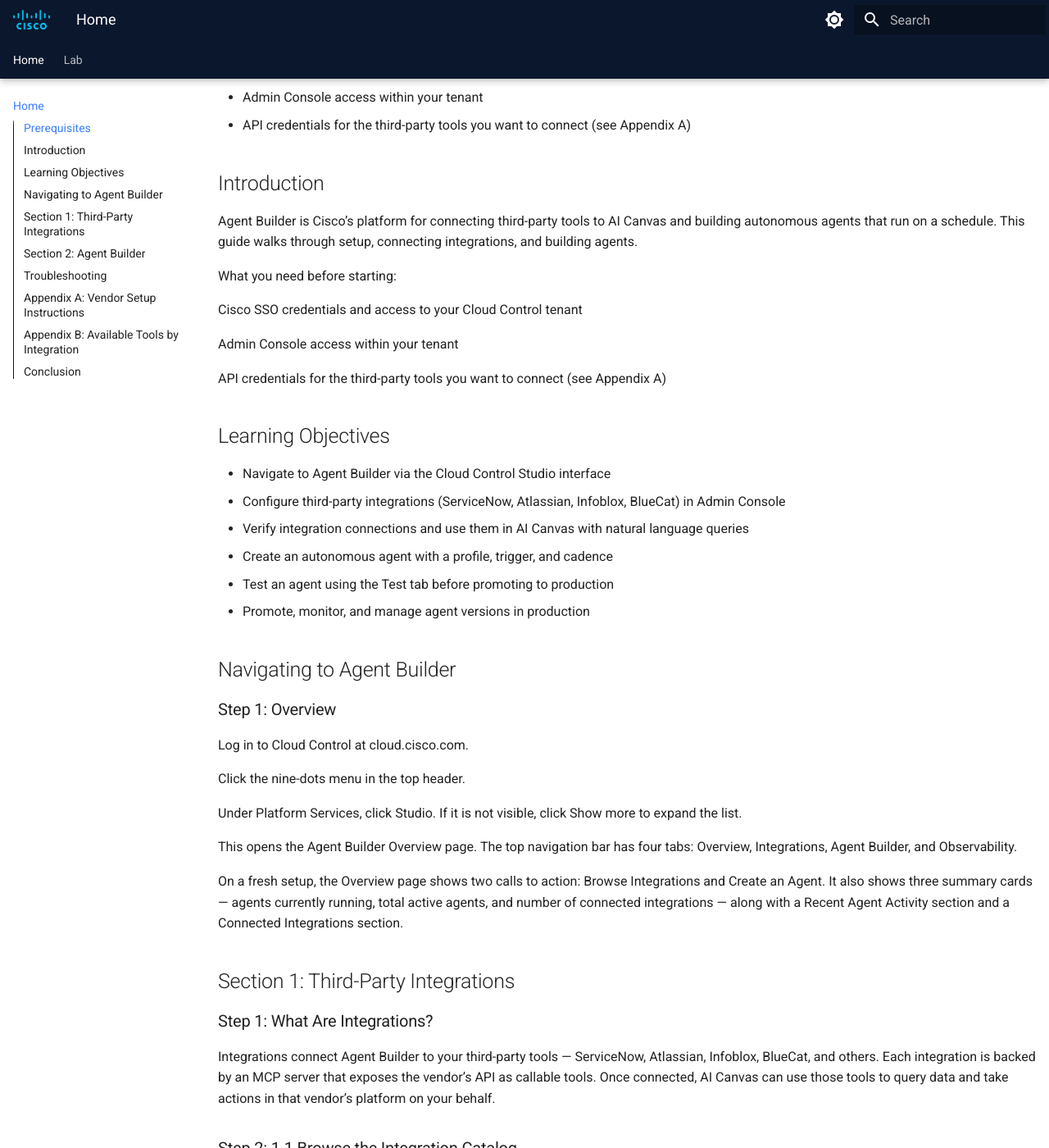
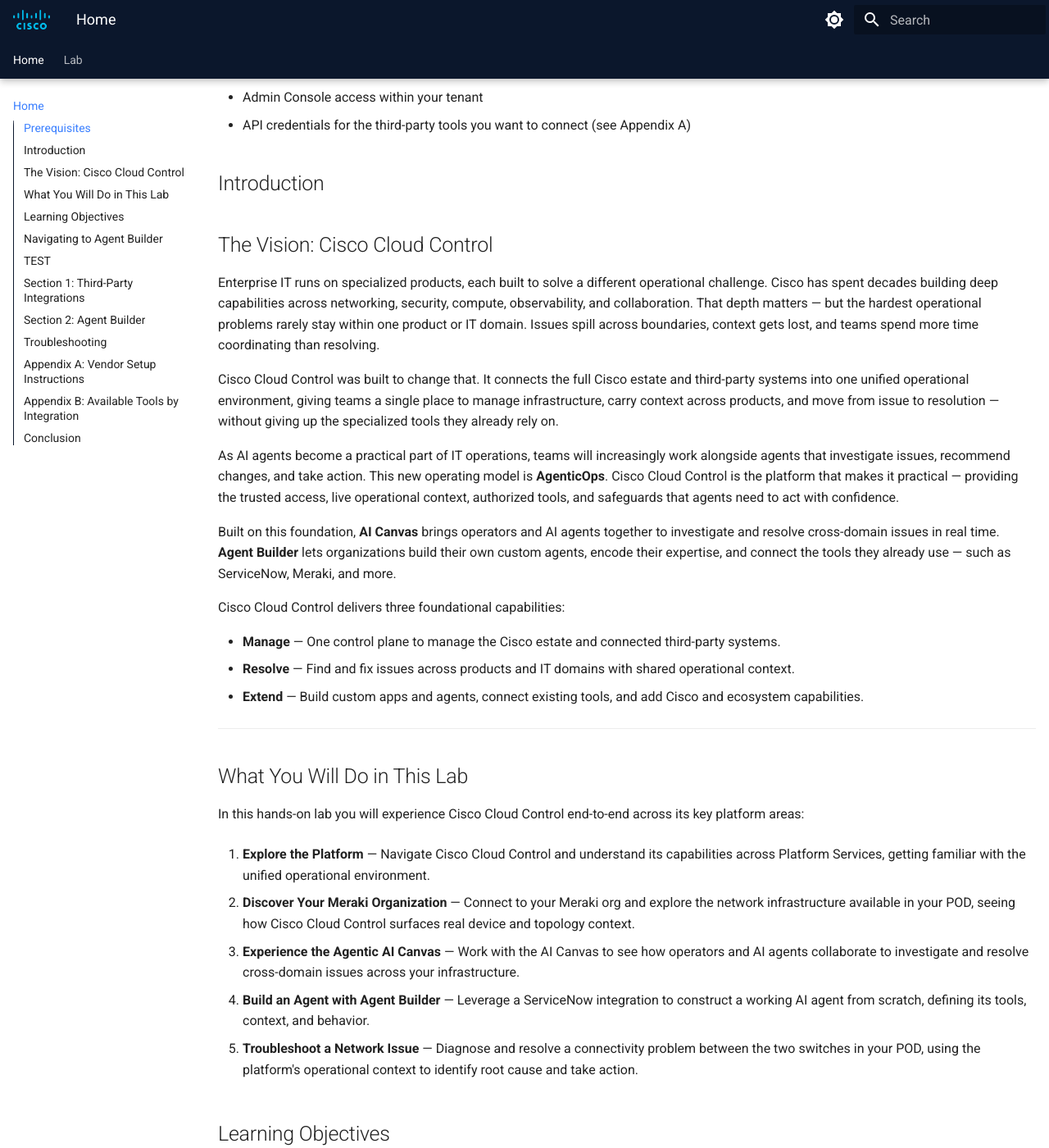
Before and after one commit to mokuma56/tedcn24-01-fy27, an MkDocs documentation site: the page built from docs/index.md, in a window 1280 px wide and 1400 px high, scrolled down 313 px. Shown: the whole window at 82% size. Built offline with MkDocs 1.6.1 and Material for MkDocs 9.7.7, drawn with Linux system fonts in a browser that asks for light colours; some of the changed text lies outside the part shown.

Commit message:
Update lab guide — 2026-07-18 19:32

```diff
--- a/docs/index.md
+++ b/docs/index.md
@@ -1,4 +1,4 @@
-# Agent Builder — Getting Started Guide
+#  (TEDC24) Unlock the Potential of Cisco’s Agentic Ops Framework
 
 **Version:** 0.4 Draft  |  **Author:** Unknown  |  **Date:** 2026-07-18  |  **Difficulty:** Intermediate  |  **Duration:** 60 min
 
@@ -12,15 +12,37 @@
 
 ## Introduction
 
-Agent Builder is Cisco’s platform for connecting third-party tools to AI Canvas and building autonomous agents that run on a schedule. This guide walks through setup, connecting integrations, and building agents.
+## The Vision: Cisco Cloud Control
 
-What you need before starting:
+Enterprise IT runs on specialized products, each built to solve a different operational challenge. Cisco has spent decades building deep capabilities across networking, security, compute, observability, and collaboration. That depth matters — but the hardest operational problems rarely stay within one product or IT domain. Issues spill across boundaries, context gets lost, and teams spend more time coordinating than resolving.
 
-Cisco SSO credentials and access to your Cloud Control tenant
+Cisco Cloud Control was built to change that. It connects the full Cisco estate and third-party systems into one unified operational environment, giving teams a single place to manage infrastructure, carry context across products, and move from issue to resolution — without giving up the specialized tools they already rely on.
 
-Admin Console access within your tenant
+As AI agents become a practical part of IT operations, teams will increasingly work alongside agents that investigate issues, recommend changes, and take action. This new operating model is **AgenticOps**. Cisco Cloud Control is the platform that makes it practical — providing the trusted access, live operational context, authorized tools, and safeguards that agents need to act with confidence.
 
-API credentials for the third-party tools you want to connect (see Appendix A)
+Built on this foundation, **AI Canvas** brings operators and AI agents together to investigate and resolve cross-domain issues in real time. **Agent Builder** lets organizations build their own custom agents, encode their expertise, and connect the tools they already use — such as ServiceNow, Meraki, and more.
+
+Cisco Cloud Control delivers three foundational capabilities:
+
+- **Manage** — One control plane to manage the Cisco estate and connected third-party systems.
+- **Resolve** — Find and fix issues across products and IT domains with shared operational context.
+- **Extend** — Build custom apps and agents, connect existing tools, and add Cisco and ecosystem capabilities.
+
+---
+
+## What You Will Do in This Lab
+
+In this hands-on lab you will experience Cisco Cloud Control end-to-end across its key platform areas:
+
+1. **Explore the Platform** — Navigate Cisco Cloud Control and understand its capabilities across Platform Services, getting familiar with the unified operational environment.
+
+2. **Discover Your Meraki Organization** — Connect to your Meraki org and explore the network infrastructure available in your POD, seeing how Cisco Cloud Control surfaces real device and topology context.
+
+3. **Experience the Agentic AI Canvas** — Work with the AI Canvas to see how operators and AI agents collaborate to investigate and resolve cross-domain issues across your infrastructure.
+
+4. **Build an Agent with Agent Builder** — Leverage a ServiceNow integration to construct a working AI agent from scratch, defining its tools, context, and behavior.
+
+5. **Troubleshoot a Network Issue** — Diagnose and resolve a connectivity problem between the two switches in your POD, using the platform's operational context to identify root cause and take action.
 
 ## Learning Objectives
 
@@ -45,17 +67,21 @@
 
 On a fresh setup, the Overview page shows two calls to action: Browse Integrations and Create an Agent. It also shows three summary cards — agents currently running, total active agents, and number of connected integrations — along with a Recent Agent Activity section and a Connected Integrations section.
 
+## TEST
+
+this is a test section
+
 ## Section 1: Third-Party Integrations
 
-### Step 1: What Are Integrations?
+### Step 2: What Are Integrations?
 
 Integrations connect Agent Builder to your third-party tools — ServiceNow, Atlassian, Infoblox, BlueCat, and others. Each integration is backed by an MCP server that exposes the vendor’s API as callable tools. Once connected, AI Canvas can use those tools to query data and take actions in that vendor’s platform on your behalf.
 
-### Step 2: 1.1 Browse the Integration Catalog
+### Step 3: Browse the Integration Catalog
 
 Click the Integrations tab. You will see a tile catalog with one tile per available MCP server. Each tile shows the vendor name, product description, and either a + Configure button (not yet connected) or a ✓ Configured checkmark (already connected) in the bottom right corner.
 
-### Step 3: 1.2 Configure an Integration
+### Step 4: 1.2 Configure an Integration
 
 Clicking + Configure on a tile cross-launches you into the Integrations section of the Admin Console. You can also navigate there directly:
 
@@ -99,7 +125,7 @@
 
 ## Section 2: Agent Builder
 
-### Step 1: 2.1 Creating an Agent
+### Step 7: 2.1 Creating an Agent
 
 Before creating an agent, verify that all integrations the agent will need are already configured:
 
@@ -111,7 +137,7 @@
 
 Click either to start the agent creation flow. Agent creation has three steps: Agent Profile → Triggers → Review.
 
-### Step 2: Step 1: Agent Profile
+### Step 8: Step 1: Agent Profile
 
 Tips for writing good instructions:
 
@@ -229,7 +255,7 @@
 
 This appendix covers what you need from each vendor’s platform to complete the credential form in Admin Console.
 
-### Step 1: ServiceNow CMDB
+### Step 16: ServiceNow CMDB
 
 Fields in Admin Console:
 
@@ -241,7 +267,7 @@
 
 To be added.
 
-### Step 2: ServiceNow ITSM
+### Step 17: ServiceNow ITSM
 
 Fields in Admin Console:
 
@@ -339,19 +365,19 @@
 
 What Canvas can do via each integration is determined by the tools that vendor exposes through their MCP server.
 
-### Step 1: Atlassian — Jira
+### Step 23: Atlassian — Jira
 
 
 
-### Step 2: Atlassian — Confluence
+### Step 24: Atlassian — Confluence
 
 
 
-### Step 3: ServiceNow ITSM
+### Step 25: ServiceNow ITSM
 
 Note: Incident creation is not in the confirmed tool set for ITSM and may require additional configuration. Contact your Cisco representative.
 
-### Step 4: ServiceNow CMDB, ITOM, Infoblox, BlueCat
+### Step 26: ServiceNow CMDB, ITOM, Infoblox, BlueCat
 
 Tool lists to be added — pending confirmation.
 
--- a/mkdocs.yml
+++ b/mkdocs.yml
@@ -1,7 +1,7 @@
 ---
 dev_addr: "0.0.0.0:8000"
-site_name: "Agent Builder — Getting Started Guide"
-site_description: "Agent Builder — Getting Started Guide"
+site_name: " (TEDC24) Unlock the Potential of Cisco’s Agentic Ops Framework"
+site_description: " (TEDC24) Unlock the Potential of Cisco’s Agentic Ops Framework"
 site_author: "Cisco"
 copyright: Copyright &copy; 2024 Cisco
 theme:
@@ -70,6 +70,7 @@
   - Home: index.md
   - Lab:
     - Navigating to Agent Builder: navigating-to-agent-builder/index.md
+    - TEST: test/index.md
     - "Section 1: Third-Party Integrations": section-1-third-party-integrations/index.md
     - "Section 2: Agent Builder": section-2-agent-builder/index.md
     - Troubleshooting: troubleshooting/index.md
```
Also changed, not shown: other parts of docs/index.md (+14 -14 lines), docs/appendix-a-vendor-setup-instructions/index.md (+7 -7 lines), docs/appendix-b-available-tools-by-integration/index.md (+4 -4 lines), docs/section-1-third-party-integrations/index.md (+5 -5 lines), docs/section-2-agent-builder/index.md (+9 -9 lines), 1 other file.
